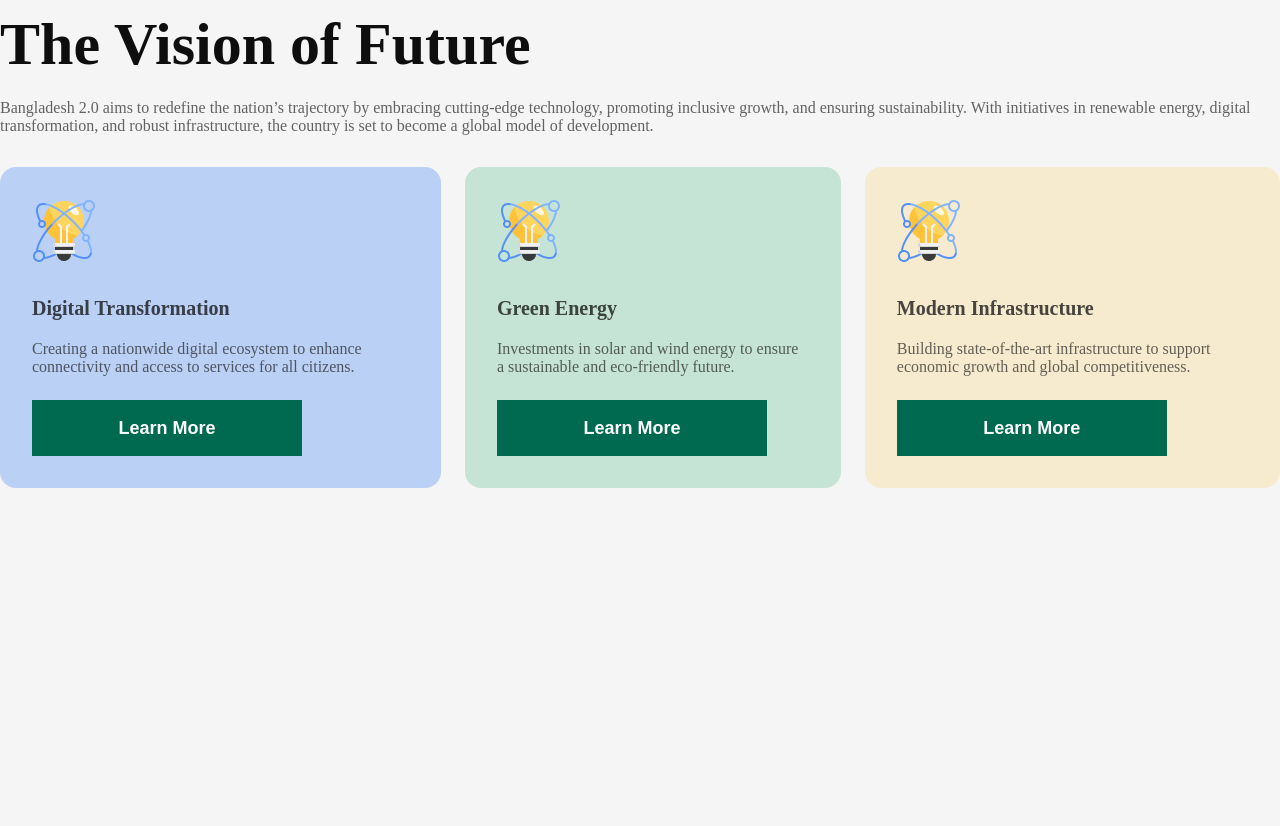
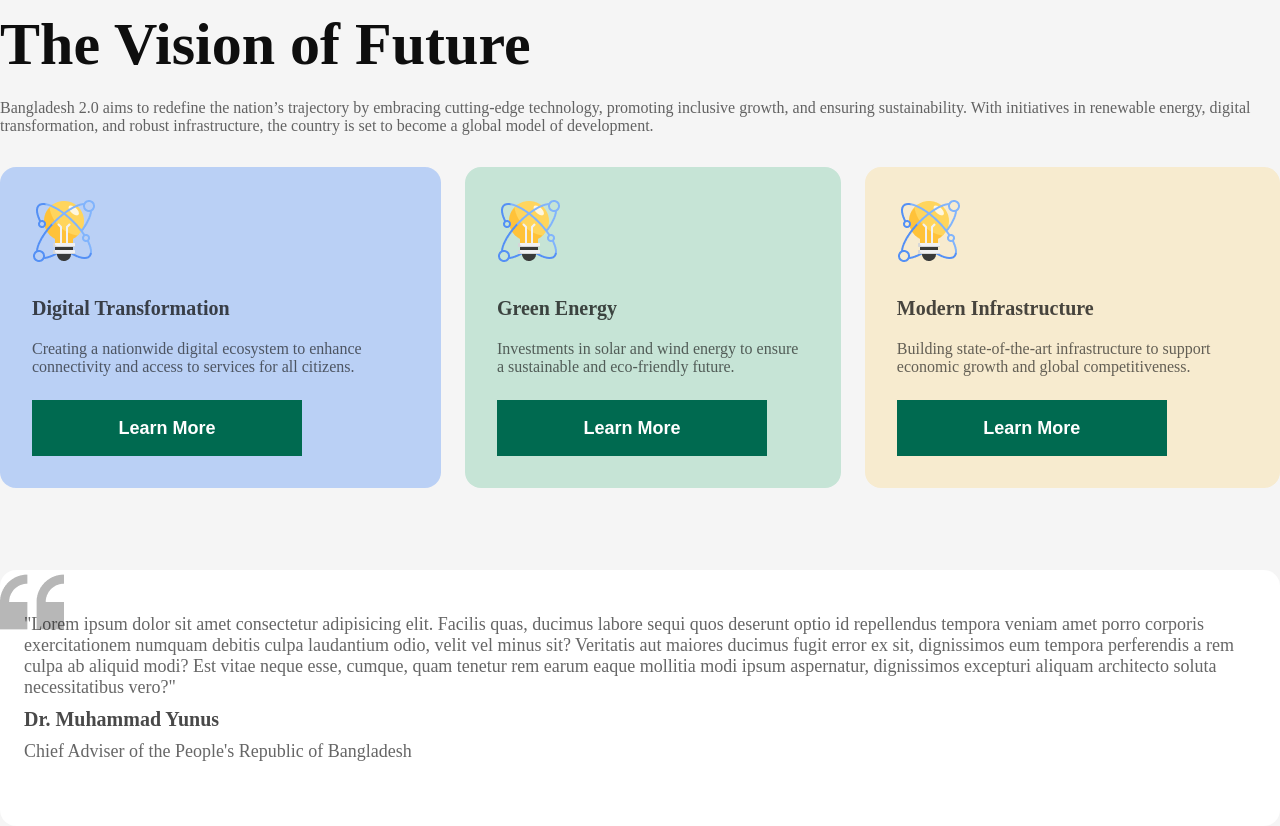
Before and after one commit to shuvoredsky/B11-Assignment-1, a plain HTML site: page index.html in a window 1280 px wide. Shown: the part 1194-2020 px from the top of the page. Before the commit the page ends 1764 px from the top, so only its background shows below. Drawn offline with Linux system fonts and the light colour scheme.

Commit message:
yunus part update

```diff
--- a/css/style.css
+++ b/css/style.css
@@ -160,8 +160,32 @@ body{
 .color-green{
     background-color: #C6E4D6;
 }
-/* .learn-btn{
-    width: 120px;
-    height: 40px;
+
+/* Dr. yunus status style */
+.dr-yunus{
+    background-image: url("../images/quote-bg.png");
+    background-repeat: no-repeat;
+    background-color: white;
+    width: 1280px;
+    height: 256px;
+    margin: 0px auto;
+    border-radius: 16px;
+}
+.about-yunus{
+    padding: 24px;
+
+}
+.about-yunus p{
+    font-size: 18px;
+}
+.yunus-status{
     font-size: 20px;
-} */
+    color: #0e0e0ec1;
+    font-weight: bold;
+    margin: 10px 0 5px 0;
+}
+.yunus-sub-status{
+    color: #0e0e0ea2;
+    margin: 10px 0px 0px 0px ;
+    font-size: 16px;
+}
--- a/index.html
+++ b/index.html
@@ -95,6 +95,14 @@
                     </div>
                 </div>
             </section>
+
+            <section class="dr-yunus">
+                <div class="about-yunus">
+                    <p class="section-description">"Lorem ipsum dolor sit amet consectetur adipisicing elit. Facilis quas, ducimus labore sequi quos deserunt optio id repellendus tempora veniam amet porro corporis exercitationem numquam debitis culpa laudantium odio, velit vel minus sit? Veritatis aut maiores ducimus fugit error ex sit, dignissimos eum tempora perferendis a rem culpa ab aliquid modi? Est vitae neque esse, cumque, quam tenetur rem earum eaque mollitia modi ipsum aspernatur, dignissimos excepturi aliquam architecto soluta necessitatibus vero?"</p>
+                    <h4 class="yunus-status">Dr. Muhammad Yunus</h4>
+                    <p class="yunus-sub-status">Chief Adviser of the People's Republic of Bangladesh</p>
+                </div>
+            </section>
     </main>
 
     <footer>
```
